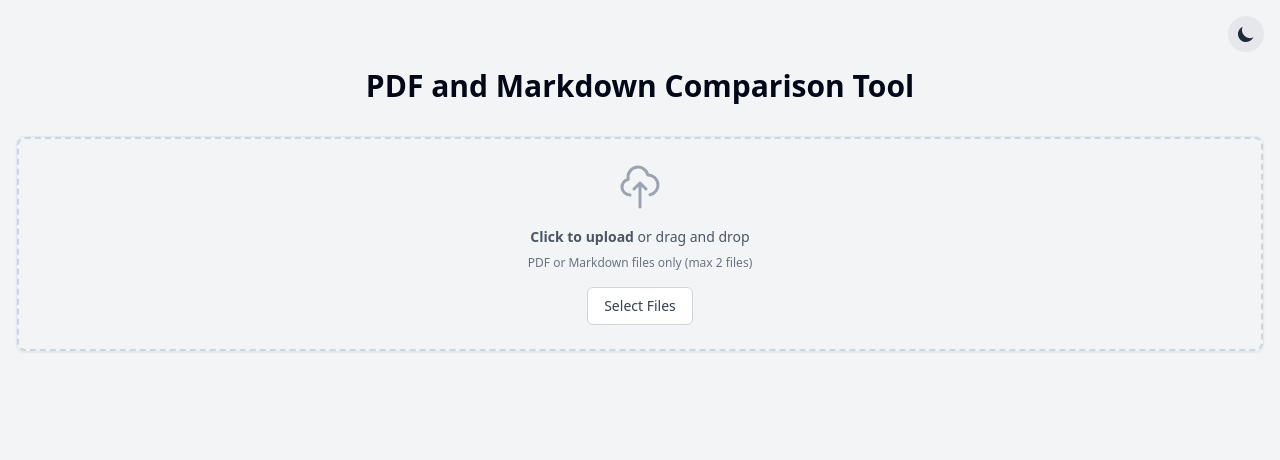
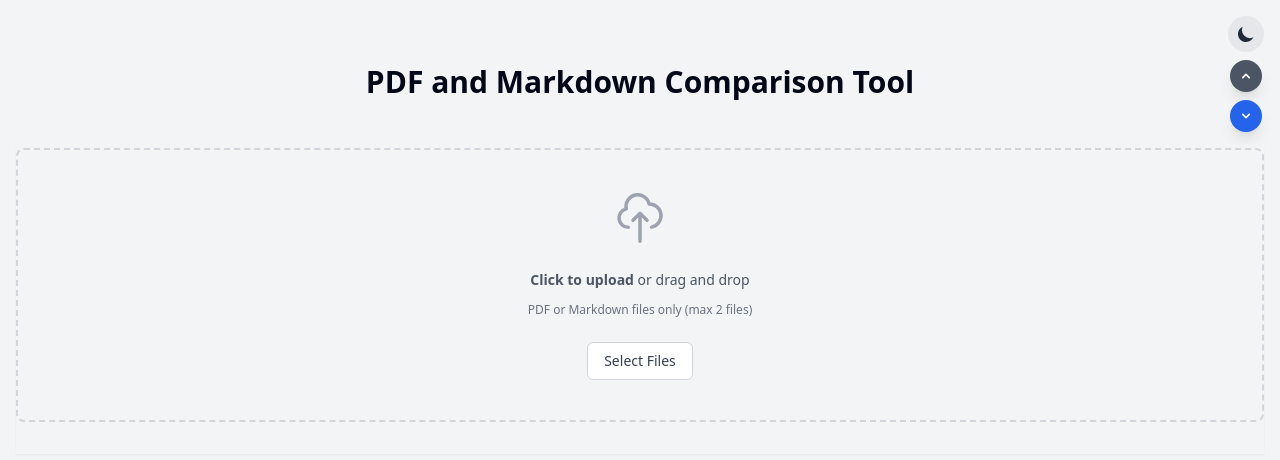
Before and after one commit to gabisala/PDF-and-Markdown-Comparison-Tool, a React (Vite) app in the folder Compare/: page / in a window 1280 px wide. Shown: the top 460 px of the page. Built offline with nearby package versions, Linux system fonts and the light colour scheme.

Commit message:
Improve UI spacing and add fixed navigation buttons

```diff
--- a/Compare/src/App.jsx
+++ b/Compare/src/App.jsx
@@ -118,15 +118,38 @@ function App() {
   };
 
   return (
-    <div className="min-h-screen bg-gray-100 dark:bg-gray-900 p-4 transition-colors">
-      <div ref={topRef} className="flex flex-col items-center justify-center mb-8">
+    <div className="min-h-screen bg-gray-100 dark:bg-gray-900 p-4 pt-12 transition-colors">
+      <div ref={topRef} className="flex flex-col items-center justify-center mb-12">
         <div className="w-full flex justify-end mb-4">
-          <ThemeToggle />
         </div>
         <h1 className="text-3xl font-bold text-center dark:text-white">
           PDF and Markdown Comparison Tool
         </h1>
       </div>
+
+      {/* Fixed navigation buttons */}
+      <div className="fixed top-4 right-4 flex flex-col items-center gap-2 z-50">
+        <ThemeToggle />
+        <button
+          onClick={scrollToTop}
+          className="bg-gray-600 text-white p-2 rounded-full shadow-lg hover:bg-gray-700 transition-colors"
+          title="Go to Top"
+        >
+          <svg xmlns="http://www.w3.org/2000/svg" className="h-4 w-4" viewBox="0 0 20 20" fill="currentColor">
+            <path fillRule="evenodd" d="M14.707 12.707a1 1 0 01-1.414 0L10 9.414l-3.293 3.293a1 1 0 01-1.414-1.414l4-4a1 1 0 011.414 0l4 4a1 1 0 010 1.414z" clipRule="evenodd" />
+          </svg>
+        </button>
+        <button
+          onClick={scrollToDifferences}
+          className="bg-blue-600 text-white p-2 rounded-full shadow-lg hover:bg-blue-700 transition-colors"
+          title="Go to Differences"
+        >
+          <svg xmlns="http://www.w3.org/2000/svg" className="h-4 w-4" viewBox="0 0 20 20" fill="currentColor">
+            <path fillRule="evenodd" d="M5.293 7.293a1 1 0 011.414 0L10 10.586l3.293-3.293a1 1 0 111.414 1.414l-4 4a1 1 0 01-1.414 0l-4-4a1 1 0 010-1.414z" clipRule="evenodd" />
+          </svg>
+        </button>
+      </div>
+
       <div className="max-w-7xl mx-auto grid gap-6">
         <DropZone onFileSelect={handleFileSelect} />
 
@@ -157,30 +180,6 @@ function App() {
           </div>
         )}
       </div>
-
-      {/* Navigation Buttons */}
-      {diffData && (
-        <div className="fixed top-1/2 -translate-y-1/2 right-4 flex flex-col gap-2 z-50">
-          <button
-            onClick={scrollToTop}
-            className="bg-gray-600 text-white p-3 rounded-full shadow-lg hover:bg-gray-700 transition-colors"
-            title="Go to Top"
-          >
-            <svg xmlns="http://www.w3.org/2000/svg" className="h-5 w-5" viewBox="0 0 20 20" fill="currentColor">
-              <path fillRule="evenodd" d="M14.707 12.707a1 1 0 01-1.414 0L10 9.414l-3.293 3.293a1 1 0 01-1.414-1.414l4-4a1 1 0 011.414 0l4 4a1 1 0 010 1.414z" clipRule="evenodd" />
-            </svg>
-          </button>
-          <button
-            onClick={scrollToDifferences}
-            className="bg-blue-600 text-white p-3 rounded-full shadow-lg hover:bg-blue-700 transition-colors"
-            title="Go to Differences"
-          >
-            <svg xmlns="http://www.w3.org/2000/svg" className="h-5 w-5" viewBox="0 0 20 20" fill="currentColor">
-              <path fillRule="evenodd" d="M5.293 7.293a1 1 0 011.414 0L10 10.586l3.293-3.293a1 1 0 111.414 1.414l-4 4a1 1 0 01-1.414 0l-4-4a1 1 0 010-1.414z" clipRule="evenodd" />
-            </svg>
-          </button>
-        </div>
-      )}
     </div>
   );
 }
--- a/Compare/src/components/DropZone.jsx
+++ b/Compare/src/components/DropZone.jsx
@@ -76,9 +76,9 @@ const DropZone = ({ onFileSelect }) => {
   };
 
   return (
-    <div className="border rounded-lg shadow-sm dark:border-gray-700 dark:shadow-gray-900/30">
+    <div className="shadow-sm dark:shadow-gray-900/30 mb-8">
       <div
-        className={`p-6 flex flex-col items-center justify-center border-2 border-dashed rounded-lg transition-colors ${
+        className={`p-10 flex flex-col items-center justify-center border-2 border-dashed rounded-lg transition-colors mb-8 ${
           isDragging
             ? 'border-blue-500 bg-blue-50 dark:border-blue-400 dark:bg-blue-900/20'
             : 'border-gray-300 dark:border-gray-600'
@@ -97,9 +97,9 @@ const DropZone = ({ onFileSelect }) => {
         />
 
         <div className="text-center">
-          <div className="flex justify-center mb-4">
+          <div className="flex justify-center mb-6">
             <svg
-              className="w-12 h-12 text-gray-400 dark:text-gray-300"
+              className="w-14 h-14 text-gray-400 dark:text-gray-300"
               xmlns="http://www.w3.org/2000/svg"
               fill="none"
               viewBox="0 0 24 24"
@@ -114,7 +114,7 @@ const DropZone = ({ onFileSelect }) => {
             </svg>
           </div>
 
-          <p className="mb-2 text-sm text-gray-600 dark:text-gray-200">
+          <p className="mb-3 text-sm text-gray-600 dark:text-gray-200">
             <span className="font-semibold">Click to upload</span> or drag and drop
           </p>
           <p className="text-xs text-gray-500 dark:text-gray-300">
@@ -123,7 +123,7 @@ const DropZone = ({ onFileSelect }) => {
 
           <button
             onClick={handleButtonClick}
-            className="mt-4 px-4 py-2 border border-gray-300 rounded-md text-sm font-medium text-gray-700 bg-white hover:bg-gray-50
+            className="mt-6 px-4 py-2 border border-gray-300 rounded-md text-sm font-medium text-gray-700 bg-white hover:bg-gray-50
               dark:bg-gray-700 dark:border-gray-600 dark:text-gray-100 dark:hover:bg-gray-600"
           >
             Select Files
@@ -132,20 +132,20 @@ const DropZone = ({ onFileSelect }) => {
       </div>
 
       {files.length > 0 && (
-        <div className="p-4 border-t dark:border-gray-700">
-          <h4 className="text-sm font-medium mb-2 dark:text-white">Selected Files ({files.length}/2)</h4>
-          <ul className="space-y-2">
+        <div className="p-6 pt-8 pb-8 dark:border-gray-700">
+          <h4 className="text-sm font-medium mb-4 dark:text-white">Selected Files ({files.length}/2)</h4>
+          <ul className="space-y-4">
             {files.map((file, index) => (
-              <li key={index} className="flex items-center justify-between bg-gray-50 dark:bg-gray-800 p-2 rounded">
+              <li key={index} className="flex items-center justify-between bg-gray-50 dark:bg-gray-800 p-4 rounded">
                 <div className="flex items-center">
-                  <span className={`w-8 h-8 flex items-center justify-center rounded font-semibold ${
+                  <span className={`w-10 h-10 flex items-center justify-center rounded font-semibold ${
                     file.type === 'application/pdf'
                       ? 'bg-red-100 text-red-700 dark:bg-red-900/50 dark:text-red-300'
                       : 'bg-blue-100 text-blue-700 dark:bg-blue-900/50 dark:text-blue-300'
                   }`}>
                     {file.type === 'application/pdf' ? 'PDF' : 'MD'}
                   </span>
-                  <span className="ml-2 text-sm truncate max-w-xs dark:text-gray-200">{file.name}</span>
+                  <span className="ml-4 text-sm truncate max-w-xs dark:text-gray-200">{file.name}</span>
                 </div>
                 <button
                   onClick={() => removeFile(index)}
```
